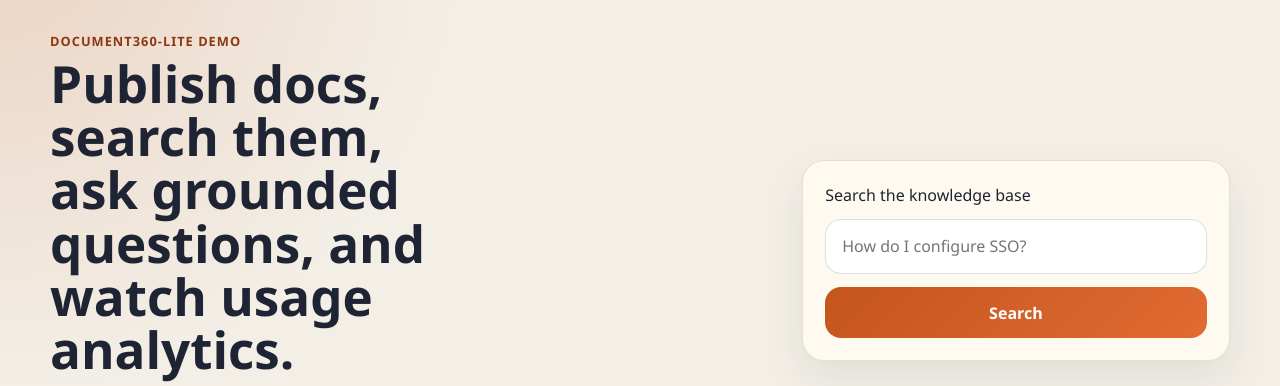
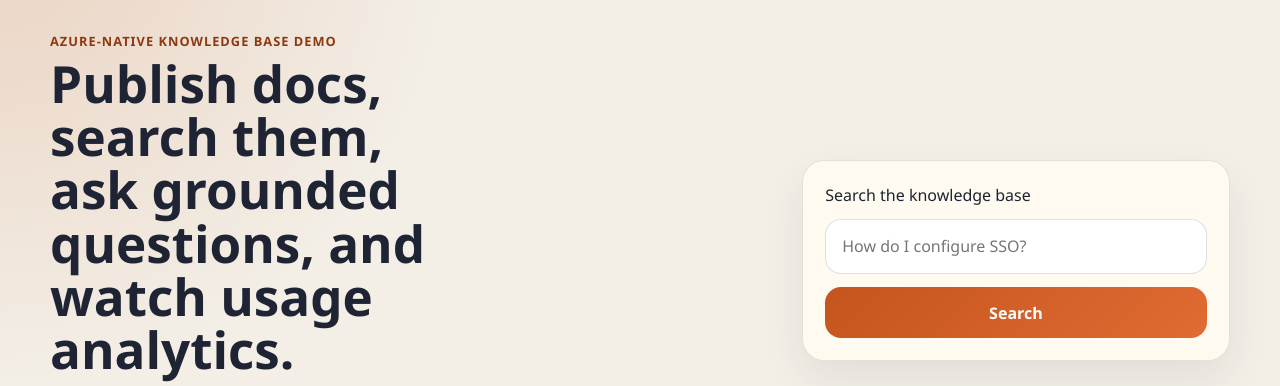
Before and after one commit to rpraveen760/AzureSimpleRAG, a FastAPI app: page / in a window 1280 px wide. Shown: the part 66-452 px from the top of the page. Run offline with FastAPI, Linux system fonts and the light colour scheme; data that the repository does not hold is empty; some libraries are stand-ins or nearby versions.

Commit message:
Remove competitor branding from app copy

```diff
--- a/app/templates/home.html
+++ b/app/templates/home.html
@@ -5,7 +5,7 @@
 {% block content %}
 <section class="hero">
     <div>
-        <p class="eyebrow">Document360-lite demo</p>
+        <p class="eyebrow">Azure-native knowledge base demo</p>
         <h1>Publish docs, search them, ask grounded questions, and watch usage analytics.</h1>
         <p class="hero-copy">
             This demo keeps the story tight: create docs, publish them, search across them,
```
Also changed, not shown: sample_docs/getting-started.md (+1 -1 lines), README.md.
